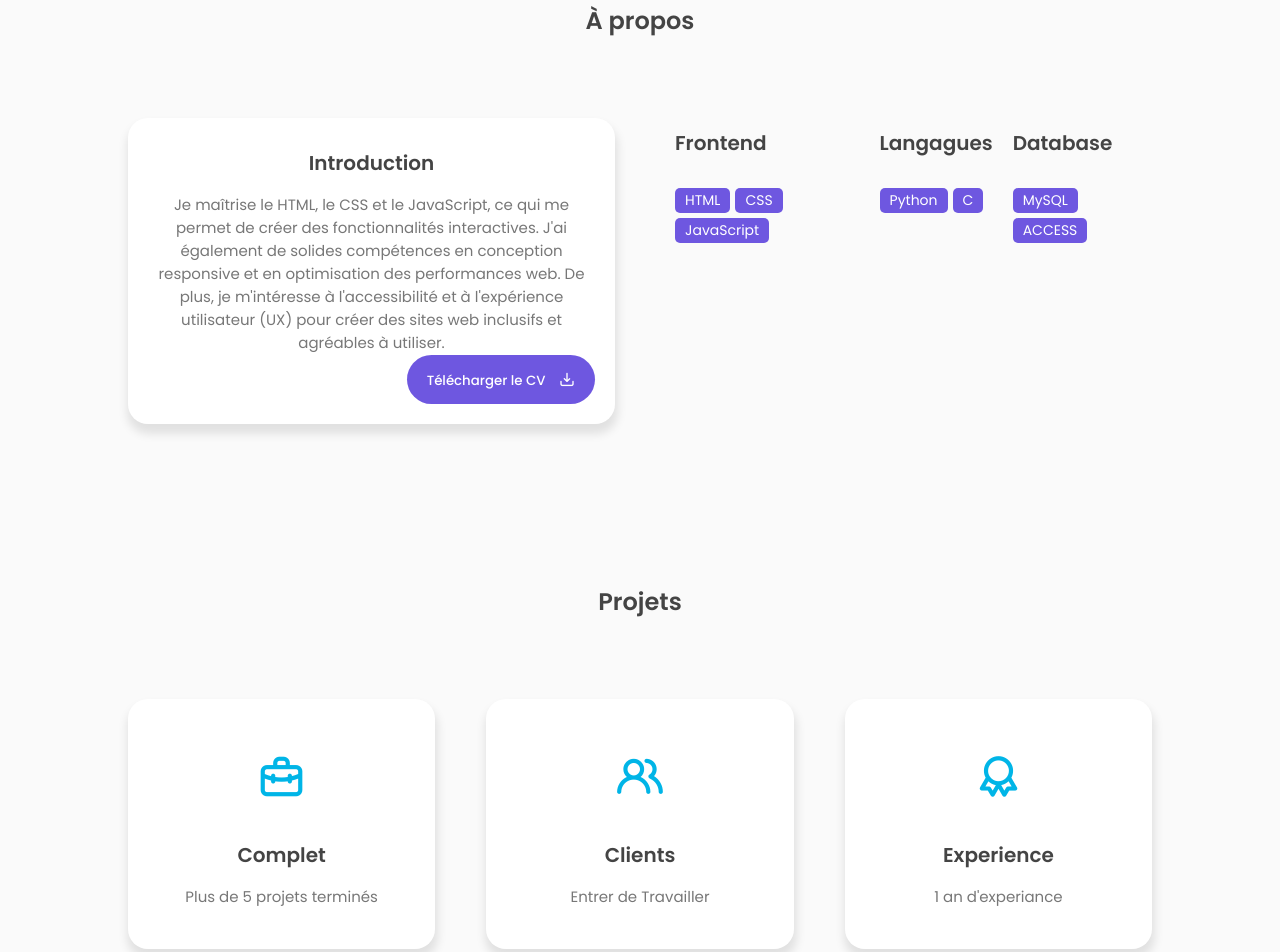
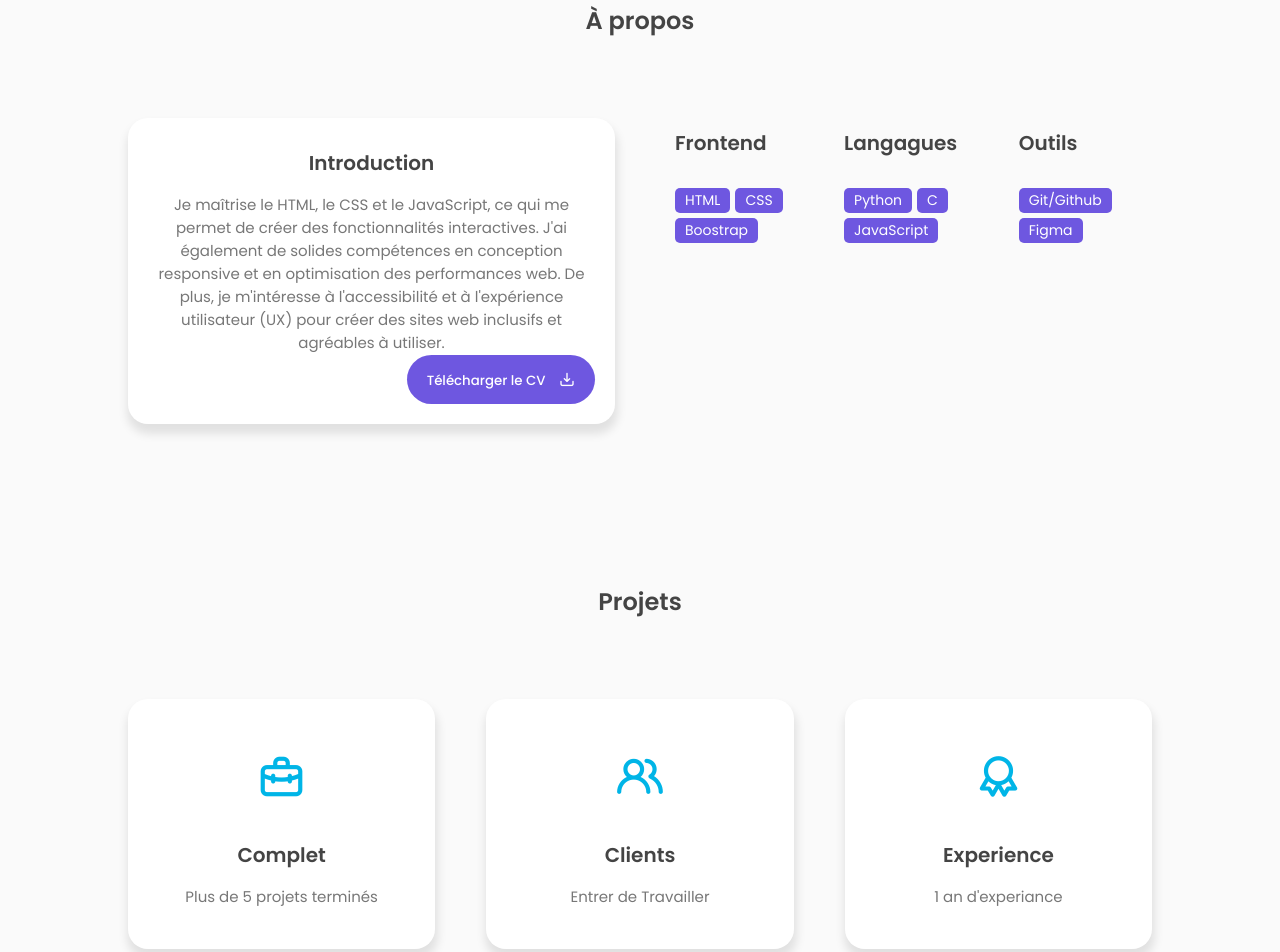
Before and after one commit to KhadimFall0503/portfolio, a plain HTML site: page index.html in a window 1280 px wide. Shown: the part 877-1829 px from the top of the page. Drawn offline with nearby package versions, Linux system fonts and the light colour scheme.

Commit message:
Modification Database en Outil

```diff
--- a/index.html
+++ b/index.html
@@ -131,7 +131,7 @@
                     <div class="skills-list">
                         <span>HTML</span>
                         <span>CSS</span>
-                        <span>JavaScript</span>
+                        <span>Boostrap</span>
 
                     </div>
                 </div>
@@ -142,15 +142,16 @@
                     <div class="skills-list">
                         <span>Python</span>
                         <span>C</span>
+                        <span>JavaScript</span>
                     </div>
                 </div>
                 <div class="skills-box">
                     <div class="skills-header">
-                        <h3>Database</h3>
+                        <h3>Outils</h3>
                     </div>
                     <div class="skills-list">
-                        <span>MySQL</span>
-                        <span>ACCESS</span>
+                        <span>Git/Github</span>
+                        <span>Figma</span>
                     </div>
                 </div>
             </div>
@@ -199,8 +200,8 @@
              <div class="col">
                 <div class="form-control">
                     <div class="form-inputs">
-                        <input type="text" class="input-field" placeholder="Prénom">
-                        <input type="text" class="input-field" placeholder="Email">
+                        <input type="text" class="input-field" placeholder="Prénom" required>
+                        <input type="email" class="input-field" placeholder="Email" required>
                     </div>
                     <div class="text-area">
                         <textarea placeholder="Message"></textarea>
```
